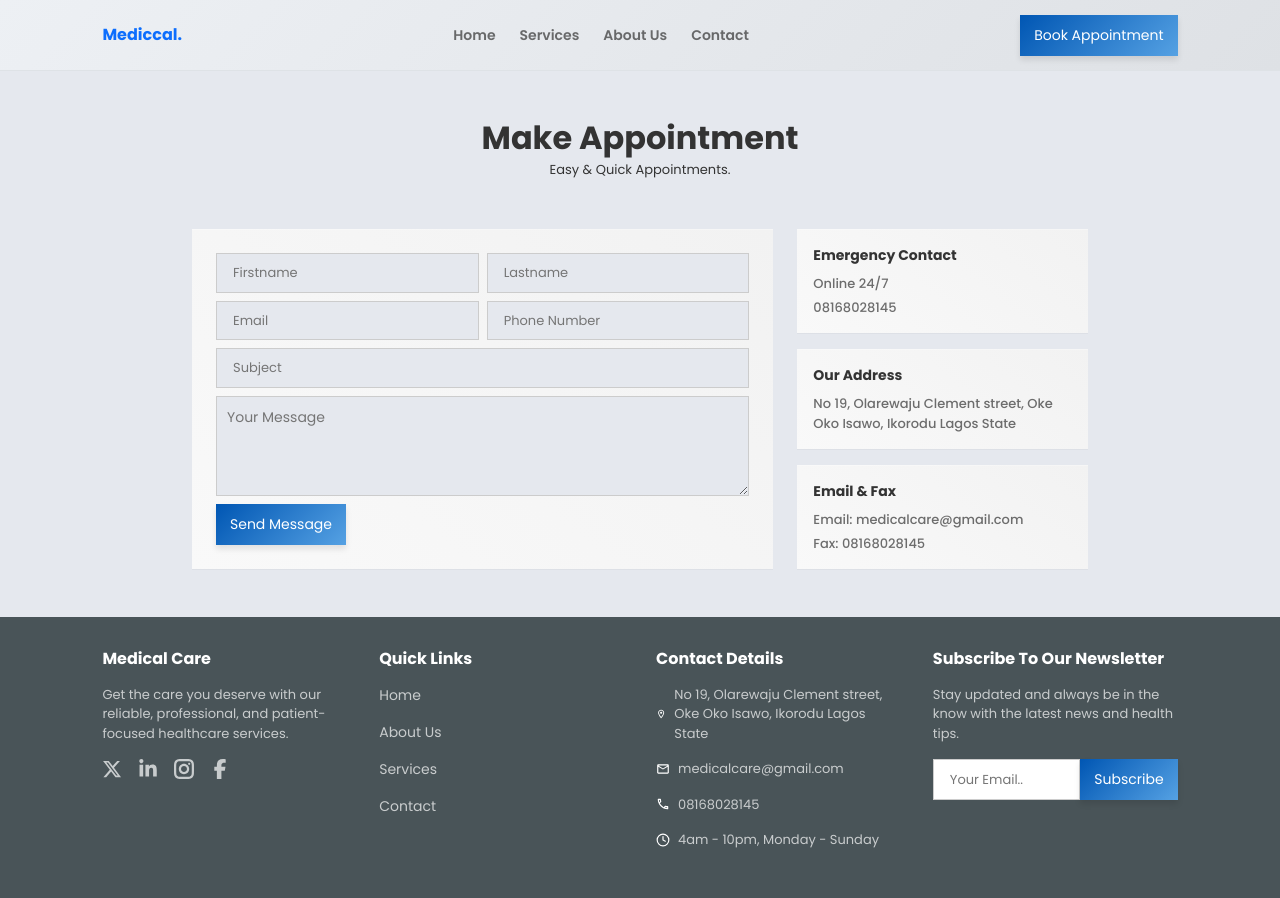
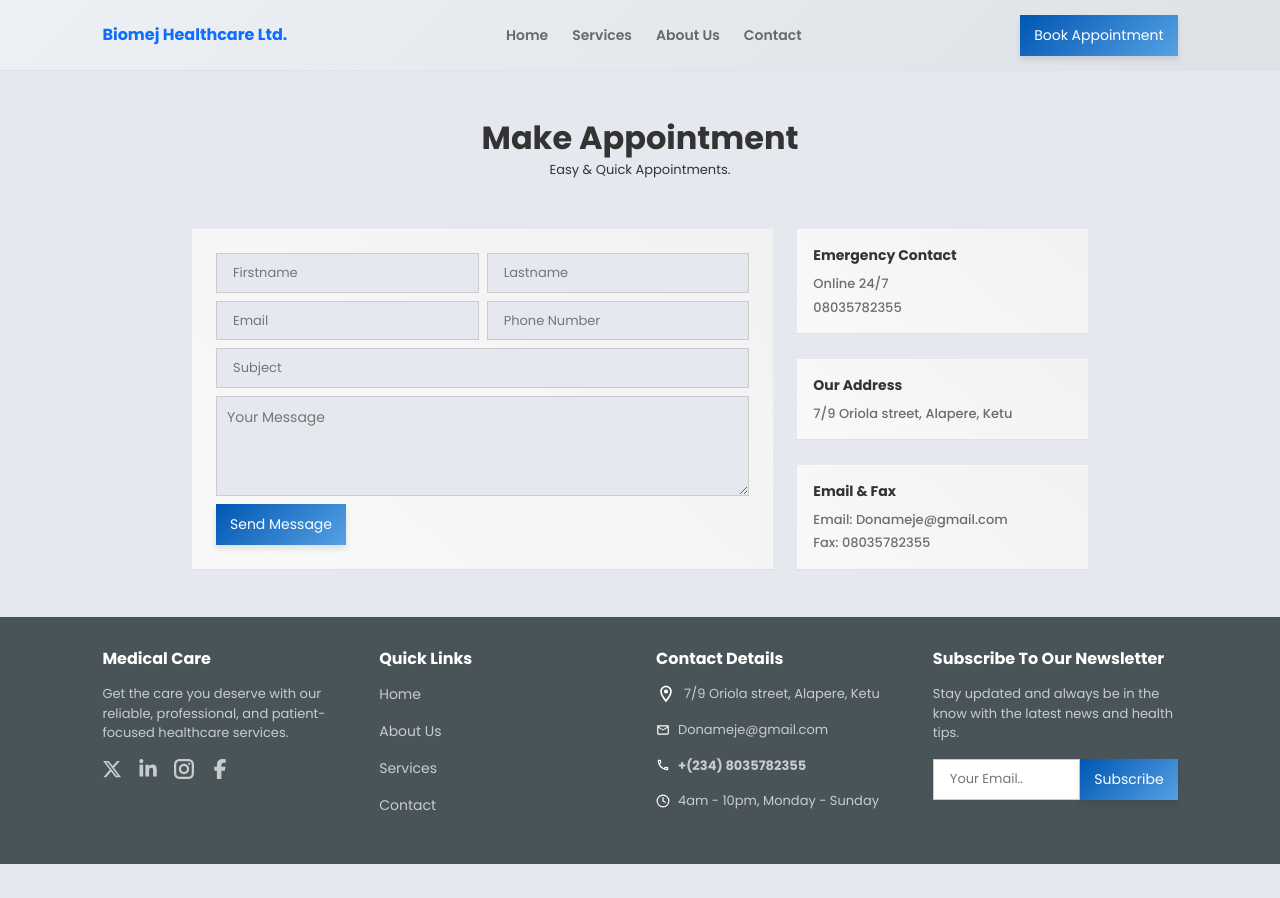
Before and after one commit to Olawoyin1/Hospital-Landing-Page, a React (Create React App) app: page /appointment in a window 1280 px wide. After the commit the page ends 864 px from the top, so only its background shows below. Built offline with nearby package versions, Linux system fonts and the light colour scheme.

Commit message:
Added the address and email

```diff
--- a/src/Components/Footer.jsx
+++ b/src/Components/Footer.jsx
@@ -41,15 +41,15 @@ const Footer = () => {
                     <h6 className='fw-bold'>Contact Details</h6>
                     <li className='d-flex flex-sm-row flex-column align-items-center gap-2'>
                         <MdOutlineLocationOn size={20} />
-                        <small>No 19, Olarewaju Clement street, Oke Oko Isawo, Ikorodu Lagos State</small>
+                        <small>7/9 Oriola street, Alapere, Ketu</small>
                     </li>
                     <li className='d-flex flex-sm-row flex-column align-items-center gap-2'>
                         <MdOutlineEmail size={14}/>
-                        <small>medicalcare@gmail.com</small>
+                        <small>Donameje@gmail.com</small>
                     </li>
                     <li className='d-flex flex-sm-row flex-column align-items-center gap-2'>
                         <MdOutlinePhone size={14}/>
-                        <small>08168028145</small>
+                        <small className="fw-bolder lead"> +(234) 8035782355</small>
                     </li>
                     <li className='d-flex flex-sm-row flex-column align-items-center gap-2'>
                         <FiClock size={14}/>
--- a/src/Components/Navbar.jsx
+++ b/src/Components/Navbar.jsx
@@ -6,7 +6,7 @@ const Navbar = () => {
     <div className='main-navbar border-bottom'>
         <div className="container2">
             <nav className='d-flex header align-items-center justify-content-between'>
-                <Link to="/"><h4 className="navbar-brand fw-bolder">Mediccal.</h4></Link>
+                <Link to="/"><h4 className="navbar-brand fw-bolder">Biomej Healthcare Ltd.</h4></Link>
 
                 <ul className="p-0 d-none d-md-flex gap-4 align-items-center">
                     <li><Link className='nav-link' to="/">Home</Link></li>
--- a/src/Pages/Contact.jsx
+++ b/src/Pages/Contact.jsx
@@ -203,9 +203,9 @@ const Contact = () => {
           {/* Contact Info Section */}
           <div className="hos-info d-flex flex-column justify-content-between gap-3">
             {[
-              { title: "Emergency Contact", text: ["Online 24/7", "08168028145"] },
-              { title: "Our Address", text: ["No 19, Olarewaju Clement street, Oke Oko Isawo, Ikorodu Lagos State"] },
-              { title: "Email & Fax", text: ["Email: medicalcare@gmail.com", "Fax: 08168028145"] }
+              { title: "Emergency Contact", text: ["Online 24/7", "08035782355"] },
+              { title: "Our Address", text: ["7/9 Oriola street, Alapere, Ketu"] },
+              { title: "Email & Fax", text: ["Email: Donameje@gmail.com", "Fax: 08035782355"] }
             ].map((item, index) => (
               <motion.div
                 key={index}
```
